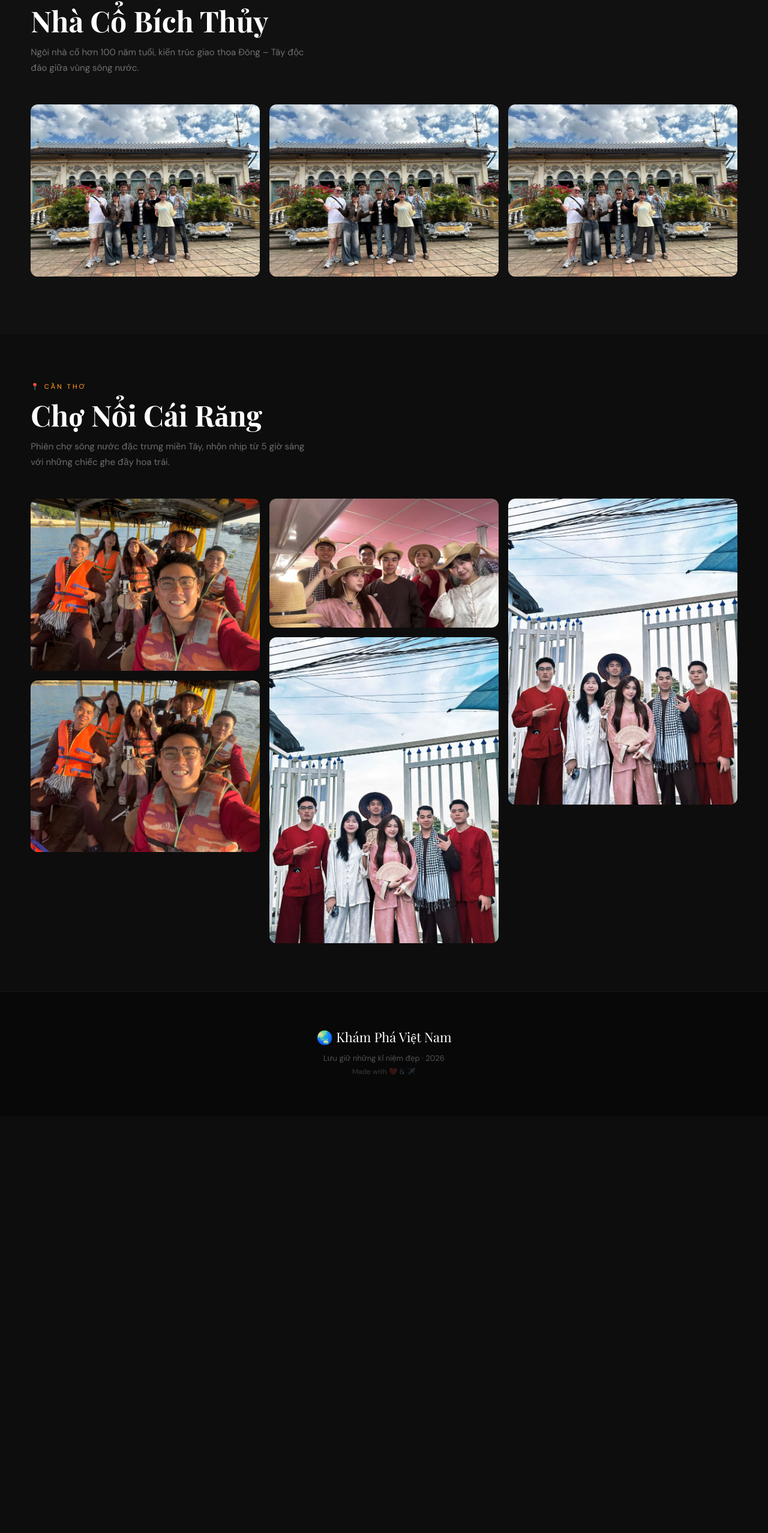
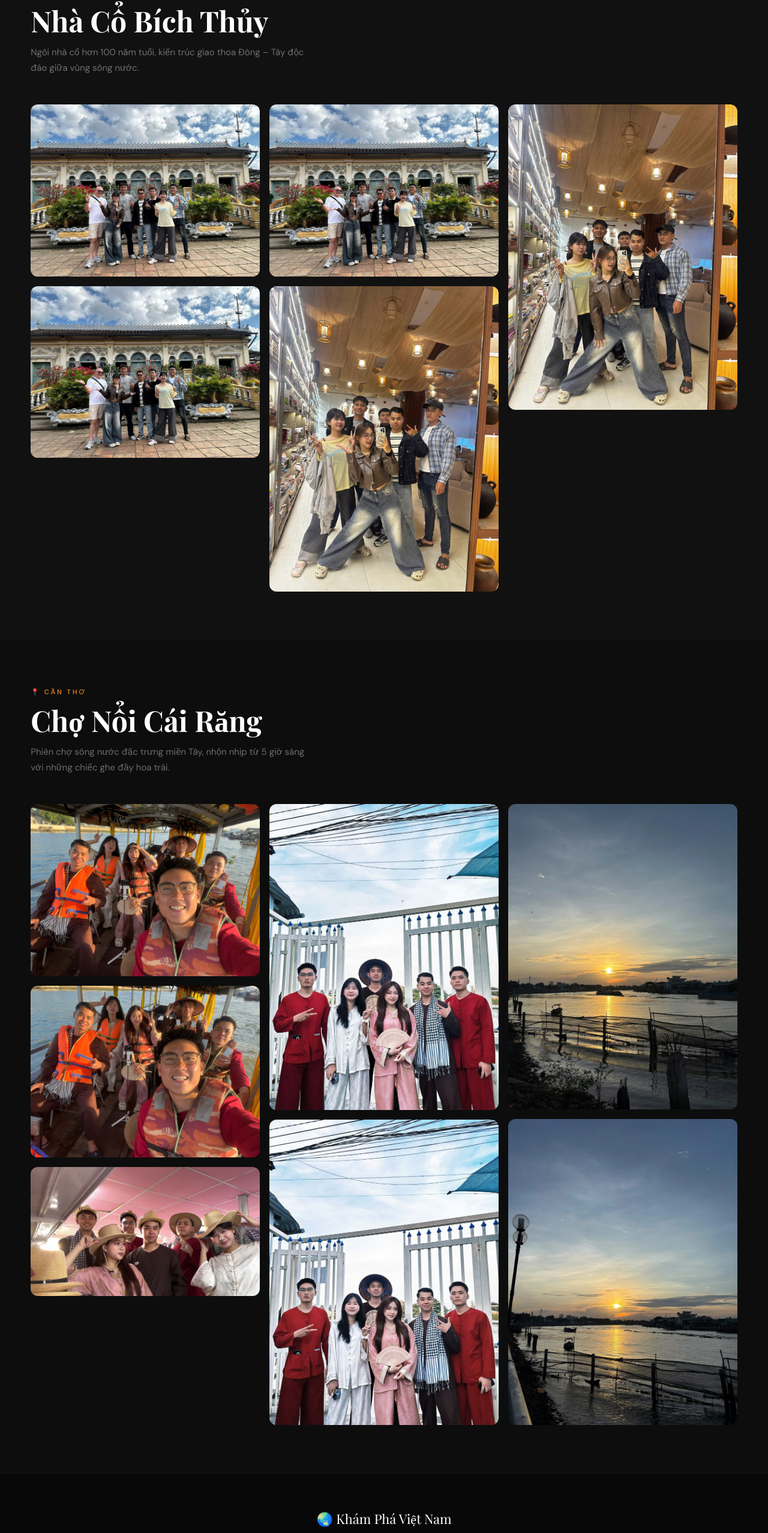
Before and after one commit to ttv14dev/Memory, a website: page public/index.html in a window 1280 px wide. Shown: the part 4661-7216 px from the top of the page at 60% size. Before the commit the page ends 6521 px from the top, so only its background shows below. Drawn offline with nearby package versions, Linux system fonts and the light colour scheme; a web font is replaced by a local one.

Commit message:
more memory

```diff
--- a/public/index.html
+++ b/public/index.html
@@ -164,6 +164,14 @@
                 <img src="images/cantho/nhacobichthuy/nbt3.jpg" alt="Nhà Cổ Bích Thủy" loading="lazy">
                 <div class="photo-caption"><span>📷</span> Chi tiết điêu khắc</div>
             </div>
+            <div class="masonry-item">
+                <img src="images/cantho/free/IMG_2048.JPG" alt="Nhà Cổ Bích Thủy" loading="lazy">
+                <div class="photo-caption"><span>📷</span> Chi tiết điêu khắc</div>
+            </div>
+             <div class="masonry-item">
+                <img src="images/cantho/free/IMG_2049.JPG" alt="Nhà Cổ Bích Thủy" loading="lazy">
+                <div class="photo-caption"><span>📷</span> Chi tiết điêu khắc</div>
+            </div>
         </div>
     </div>
 </section>
@@ -198,6 +206,13 @@
             <div class="masonry-item" data-caption="Miền Tây xanh mát">
                 <img src="images/cantho/free/2.jpg" alt="Cần Thơ" loading="lazy">
                 <div class="photo-caption"><span>📷</span> Miền Tây xanh mát</div>
+            </div>
+             <div class="masonry-item">
+                <img src="images/cantho/free/IMG_2045.JPG" loading="lazy">
+                <div class="photo-caption"><span>📷</span> Chi tiết điêu khắc</div>
+            </div> <div class="masonry-item">
+                <img src="images/cantho/free/IMG_2046.JPG"  loading="lazy">
+                <div class="photo-caption"><span>📷</span> Chi tiết điêu khắc</div>
             </div>
         </div>
     </div>
```
Also changed, not shown: public/images/cantho/chonoicairang/IMG_2044.JPG (added), public/images/cantho/chonoicairang/IMG_2047.JPG (added), public/images/cantho/free/IMG_2045.JPG (added), public/images/cantho/free/IMG_2046.JPG (added), public/images/cantho/free/IMG_2048.JPG (added), public/images/cantho/free/IMG_2049.JPG (added).
